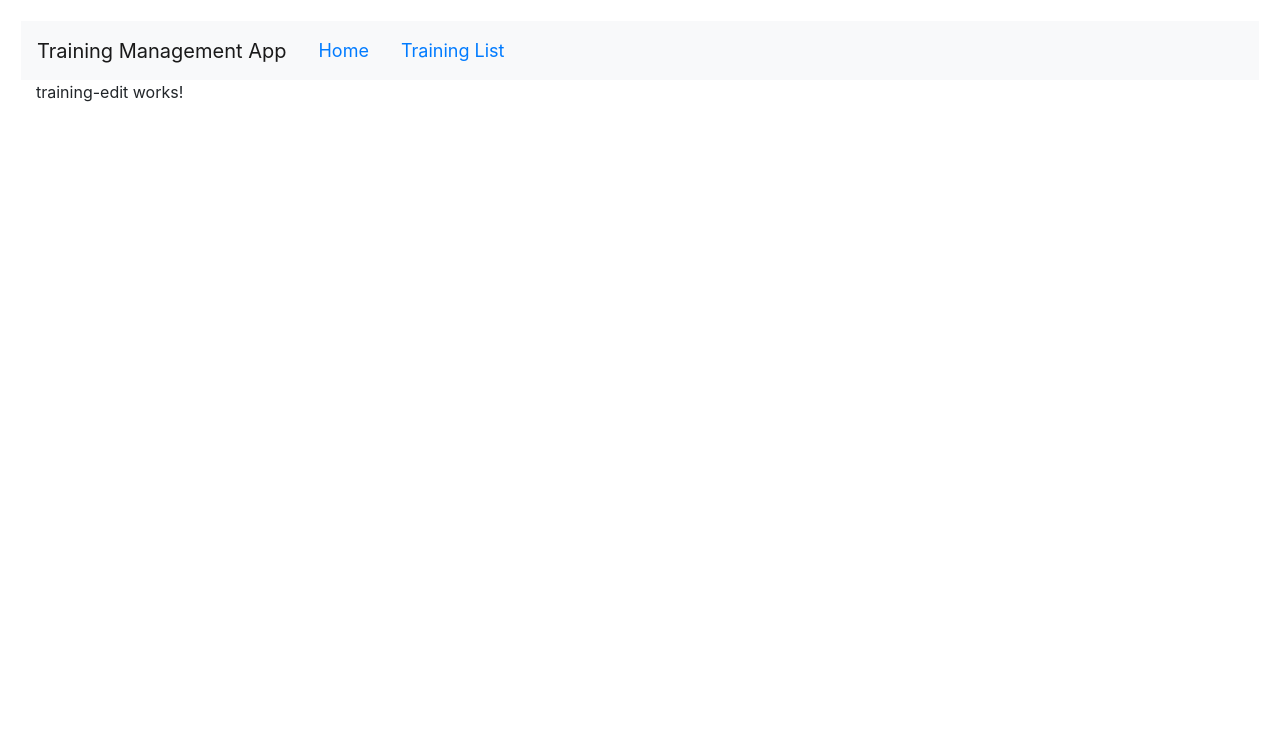
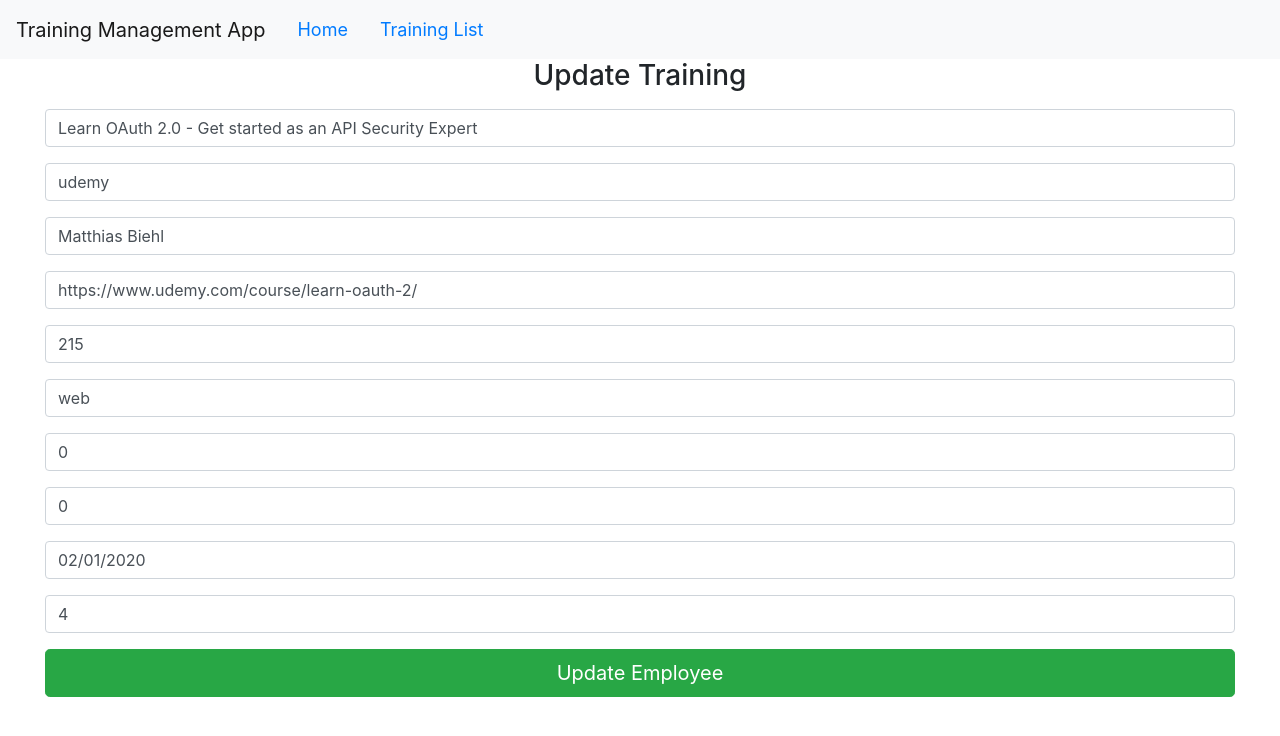
Before and after one commit to dhekrazelaiti/TrainingManagement, an Angular app in the folder MyApp/: page /trainings-edit/1 in a window 1280 px wide. Shown: the top 736 px of the page. Built offline with nearby package versions, Linux system fonts and the light colour scheme; data requests are answered from the project's data file.

Commit message:
add edit component

```diff
--- a/MyApp/angular.json
+++ b/MyApp/angular.json
@@ -24,7 +24,9 @@
               "src/assets"
             ],
             "styles": [
-              "src/styles.css"
+              "src/styles.css",
+              "node_modules/bootstrap/dist/css/bootstrap.css",
+              "node_modules/font-awesome/css/font-awesome.css"
             ],
             "scripts": []
           },
--- a/MyApp/src/app/training/training-edit/training-edit/training-edit.component.html
+++ b/MyApp/src/app/training/training-edit/training-edit/training-edit.component.html
@@ -1 +1,45 @@
-<p>training-edit works!</p>
+<div class="container custom-container">
+  <div class="col-md-12">
+
+    <h3 class="mb-3 text-center">Update Training</h3>
+
+    <div class="form-group">
+      <input type="text" [(ngModel)]="trainingData.title" class="form-control" placeholder="Title">
+    </div>
+
+    <div class="form-group">
+      <input type="text" [(ngModel)]="trainingData.source" class="form-control" placeholder="Email">
+    </div>
+
+    <div class="form-group">
+      <input type="text" [(ngModel)]="trainingData.author" class="form-control" placeholder="Author">
+    </div>
+
+    <div class="form-group">
+      <input type="text" [(ngModel)]="trainingData.url" class="form-control" placeholder="Url">
+    </div>
+
+    <div class="form-group">
+      <input type="text" [(ngModel)]="trainingData.length" class="form-control" placeholder="Length">
+    </div>
+    <div class="form-group">
+      <input type="text" [(ngModel)]="trainingData.tags" class="form-control" placeholder="Tags">
+    </div>
+    <div class="form-group">
+      <input type="text" [(ngModel)]="trainingData.favorite" class="form-control" placeholder="Favorite">
+    </div>
+    <div class="form-group">
+      <input type="text" [(ngModel)]="trainingData.completed" class="form-control" placeholder="Completed">
+    </div>
+    <div class="form-group">
+      <input type="text" [(ngModel)]="trainingData.released" class="form-control" placeholder="Released">
+    </div>
+    <div class="form-group">
+      <input type="text" [(ngModel)]="trainingData.starRating" class="form-control" placeholder="Star Rating">
+    </div>
+
+    <div class="form-group">
+      <button class="btn btn-success btn-lg btn-block" (click)="updateTraining()">Update Employee</button>
+    </div>
+  </div>
+</div>
--- a/MyApp/src/app/training/training-edit/training-edit/training-edit.component.ts
+++ b/MyApp/src/app/training/training-edit/training-edit/training-edit.component.ts
@@ -28,10 +28,10 @@ export class TrainingEditComponent implements OnInit {
 
   // Update training data
   updateTraining() {
-    if(window.confirm('Are you sure, you want to update?')){
+    if ( window.confirm('Are you sure, you want to update?')){
       this.trainingService.updateTraining(this.id, this.trainingData).subscribe(data => {
-        this.router.navigate(['/trainings'])
-      })
+        this.router.navigate(['/trainings']);
+      });
     }
   }
 
--- a/MyApp/src/app/training/training-list.component.html
+++ b/MyApp/src/app/training/training-list.component.html
@@ -41,9 +41,7 @@
                       (ratingClicked)='onRatingClicked($event)'>
         </app-star></td>
         <td>
-          <button class="btn" [routerLink]="['/trainings-edit', training.id]">
-            <i class="glyphicon glyphicon-pencil" ></i>
-          edit</button>
+          <button [routerLink]="['/trainings-edit', training.id]" type="button" class="btn btn-outline-info waves-effect px-3"><i class="fa fa-pencil-square-o" aria-hidden="true"></i></button>
         </td>
 
       </tr>
```
Also changed, not shown: MyApp/server/db.json.
